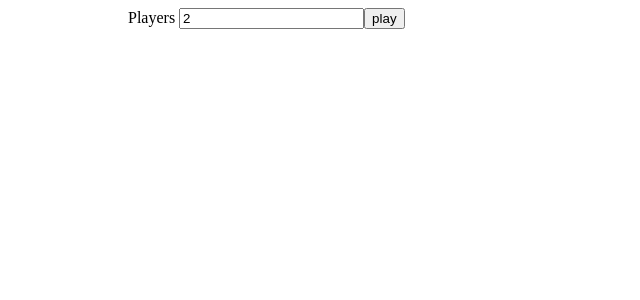
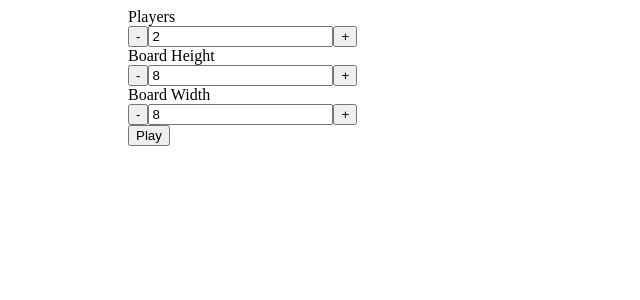
Before and after one commit to SebastianHGonzalez/ReactDotsAndBoxes, a React (Create React App) app: page / in a window 1280 px wide. Shown: the top 300 px of the page, without its empty margins (0-640 px from the left). Built offline with nearby package versions, Linux system fonts and the light colour scheme.

Commit message:
Refactor main menu

```diff
--- a/package.json
+++ b/package.json
@@ -4,6 +4,7 @@
   "private": true,
   "homepage": "https://SebastianHGonzalez.github.io/ReactDotsAndBoxes",
   "dependencies": {
+    "formik": "^1.5.7",
     "react": "^16.8.6",
     "react-dom": "^16.8.6",
     "react-redux": "^7.0.3",
--- a/src/components/Game.jsx
+++ b/src/components/Game.jsx
@@ -1,39 +1,22 @@
-import React, { Fragment, useState } from "react";
+import React, { useState } from "react";
 
 import Board from "components/Board";
 import TurnIndicator from "components/TurnIndicator";
 import ScoreBoard from "components/ScoreBoard";
+import MainMenu from "components/MainMenu";
 
-import { COLORS } from "utils/colors";
-
-function Game(props) {
-  const [playing, setPlaying] = useState(false);
-  const [playerCount, setPlayerCount] = useState(2);
+function Game() {
+  const [gameConfig, setGameConfig] = useState(null)
 
   return (
     <div style={{ margin: "auto", width: "80vw", height: "80vh" }}>
-      {playing ? (
+      {gameConfig ? (
         <TurnIndicator>
           <ScoreBoard />
-          <Board players={playerCount} height={10} width={10} />
+          <Board {...gameConfig} onFinish={() => setGameConfig(null)} />
         </TurnIndicator>
       ) : (
-        <Fragment>
-          <form onSubmit={() => setPlaying(!playing)}>
-            <label htmlFor="playerCount">Players </label>
-            <input
-              id="playerCount"
-              type="number"
-              value={playerCount}
-              onChange={e =>
-                setPlayerCount(
-                  Math.min(COLORS.length, Math.max(0, +e.target.value))
-                )
-              }
-            />
-            <input type="submit" value="play" />
-          </form>
-        </Fragment>
+        <MainMenu onGameStart={setGameConfig} />
       )}
     </div>
   );
--- /dev/null
+++ b/src/components/MainMenu.jsx
@@ -0,0 +1,72 @@
+import React, { Fragment } from "react";
+import { Formik, Form, Field } from "formik";
+
+import { COLORS } from "utils/colors";
+
+const NumberCarrousel = ({
+  lowest,
+  highest,
+  label,
+  field: { name, value, onChange }
+}) => {
+  const isLowest = value === lowest;
+  const isHighest = value === highest;
+
+  const decrement = () => onChange({ target: { name, value: value - 1 } });
+  const increment = () => onChange({ target: { name, value: value + 1 } });
+
+  return (
+    <Fragment>
+      {label && <label htmlFor={name}>{label}</label>}
+      <div>
+        <input
+          type="button"
+          onClick={decrement}
+          value="-"
+          disabled={isLowest}
+        />
+        <input type="number" readOnly name={name} value={value} />
+        <input
+          type="button"
+          onClick={increment}
+          value="+"
+          disabled={isHighest}
+        />
+      </div>
+    </Fragment>
+  );
+};
+
+const MainMenu = ({ onGameStart }) => (
+  <Formik
+    initialValues={{ players: 2, height: 8, width: 8 }}
+    onSubmit={onGameStart}
+  >
+    <Form>
+      <Field
+        name="players"
+        label="Players"
+        component={NumberCarrousel}
+        lowest={1}
+        highest={COLORS.length}
+      />
+      <Field
+        name="height"
+        label="Board Height"
+        component={NumberCarrousel}
+        lowest={2}
+        highest={12}
+      />
+      <Field
+        name="width"
+        label="Board Width"
+        component={NumberCarrousel}
+        lowest={2}
+        highest={12}
+      />
+      <Field type="submit" value="Play" />
+    </Form>
+  </Formik>
+);
+
+export default MainMenu;
--- /dev/null
+++ b/src/index.css
@@ -0,0 +1,5 @@
+#root {
+    width: 90vw;
+    height: 90vh;
+    margin: auto;
+}
--- a/src/index.js
+++ b/src/index.js
@@ -4,6 +4,8 @@ import { Provider } from 'react-redux'
 import store from 'store'
 import App from 'App';
 import * as serviceWorker from 'serviceWorker';
+
+import "index.css";
 
 ReactDOM.render(
     <Provider store={store}><App /></Provider>, document.getElementById('root'));
```
Also changed, not shown: 1 other file (tests, documents, lock files or other folders).
